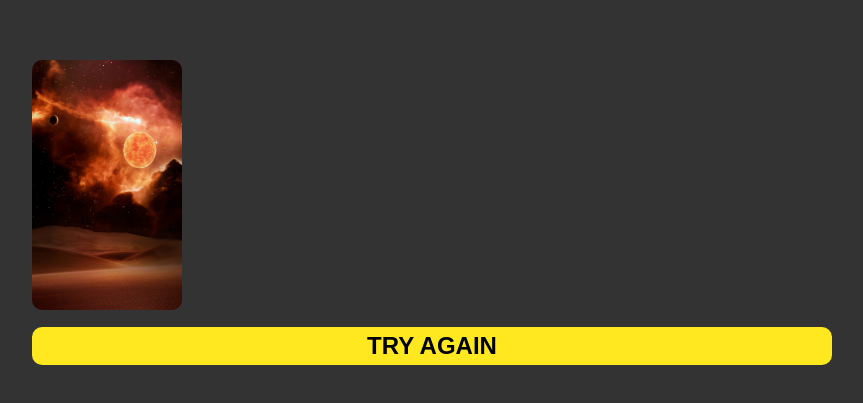
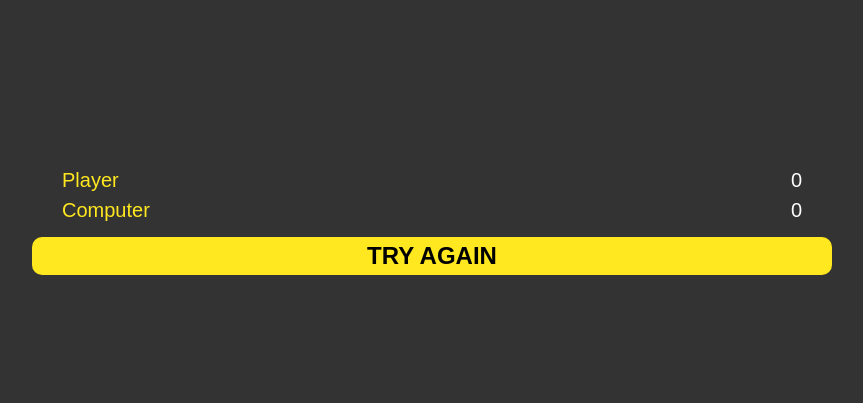
Before and after one commit to marekszwed/memory-game, a website built with Vite: page index.html in a window 1280 px wide. Shown: the part 173-576 px from the top of the page, without its empty margins (208-1071 px from the left). Built offline with nearby package versions, Linux system fonts and the light colour scheme.

Commit message:
Scoreboard

```diff
--- a/index.html
+++ b/index.html
@@ -55,20 +55,15 @@
 			</div>
 
 			<div class="app js-app">
-				<ul class="game js-game" id="memory-app">
-					<li>
-						<img src="/images/test.jpg" alt="" />
-						<div class="blank-background rotate"></div>
-					</li>
-				</ul>
+				<ul class="game js-game" id="memory-app"></ul>
 				<div class="scoreboard">
 					<div class="scoreboard__player">
-						<p class="player js-player"></p>
-						<p class="player-score js-player-score"></p>
+						<p class="player">Player</p>
+						<p class="player-score js-player-score">0</p>
 					</div>
 					<div class="scoreboard__computer">
-						<p class="computer js-player"></p>
-						<p class="computer-score js-computer-score"></p>
+						<p class="computer">Computer</p>
+						<p class="computer-score js-computer-score">0</p>
 					</div>
 
 					<button class="scoreboard__btn" type="submit">try again</button>
--- /dev/null
+++ b/prettierrc.json
@@ -0,0 +1,6 @@
+{
+	"tabWidth": 2,
+	"printWidth": 80,
+	"semi": true,
+	"singleQuote": false
+}
--- /dev/null
+++ b/src/_layout.scss
@@ -0,0 +1,6 @@
+.memory-game {
+	display: flex;
+	justify-content: center;
+	align-items: center;
+	height: 100%;
+}
--- a/src/_scoreboard.scss
+++ b/src/_scoreboard.scss
@@ -1,12 +1,20 @@
 .app {
-  .scoreboard {
+	.scoreboard {
 		position: relative;
 		display: flex;
 		flex-direction: column;
-		align-items: center;
+		margin-top: 1em;
+		width: 100%;
 
-		&__result {
-			margin: 0.2em auto;
+		&__player,
+		&__computer {
+			display: flex;
+			justify-content: space-between;
+			align-items: center;
+			margin-top: 1em;
+			padding-inline: 3em;
+
+
 		}
 		&__btn {
 			width: 100%;
--- a/src/_variables.scss
+++ b/src/_variables.scss
@@ -7,7 +7,7 @@ h1 {
 }
 
 .scoreboard__result {
-  font-size: 3rem;
+	font-size: 3rem;
 }
 
 h2,
@@ -27,6 +27,19 @@ label {
 	color: $starwars-color;
 }
 
-.dialog, .form__area-input-name {
-  border: 1px solid $starwars-color;
+.dialog,
+.form__area-input-name {
+	border: 1px solid $starwars-color;
 }
+
+.computer,
+.player {
+	font-size: 2rem;
+	color: $starwars-color;
+}
+
+
+.player-score, .computer-score {
+	font-size: 2rem;
+	color: #fff;
+}
--- a/src/style.scss
+++ b/src/style.scss
@@ -1,6 +1,7 @@
 @import './reset';
 @import './variables';
 @import './buttons';
+@import './layout';
 @import './dialog';
 @import './game';
 @import './scoreboard';
@@ -24,13 +25,6 @@ body {
 	height: 100svh;
 }
 
-.memory-game {
-	display: flex;
-	justify-content: center;
-	align-items: center;
-	height: 100%;
-}
-
 .hidden {
 	display: none;
 }
```
